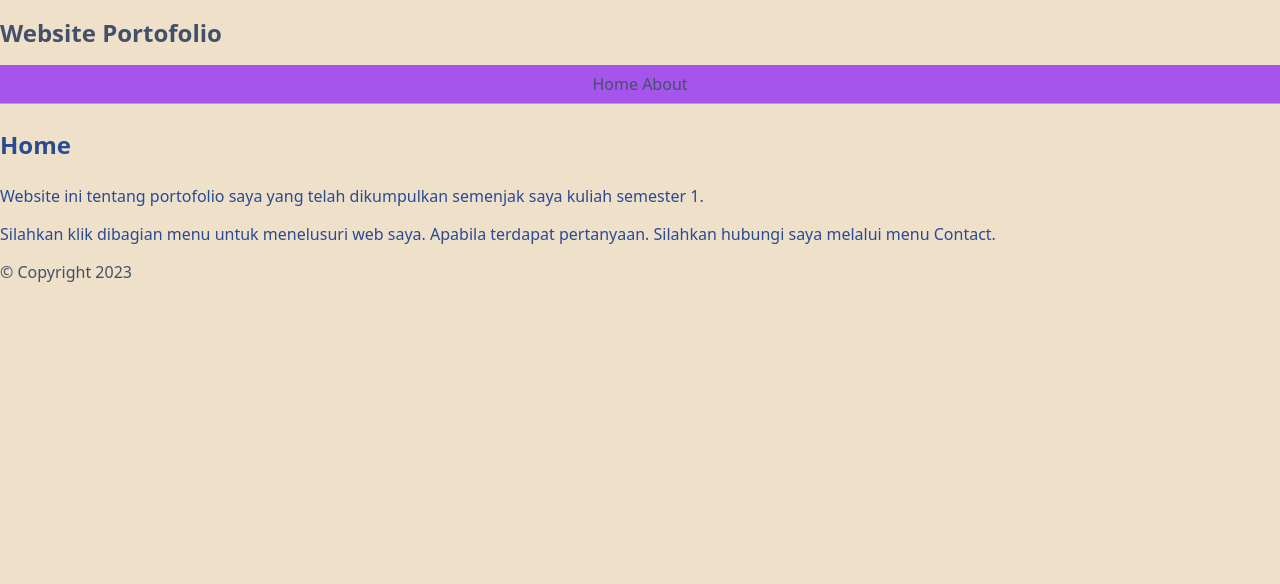
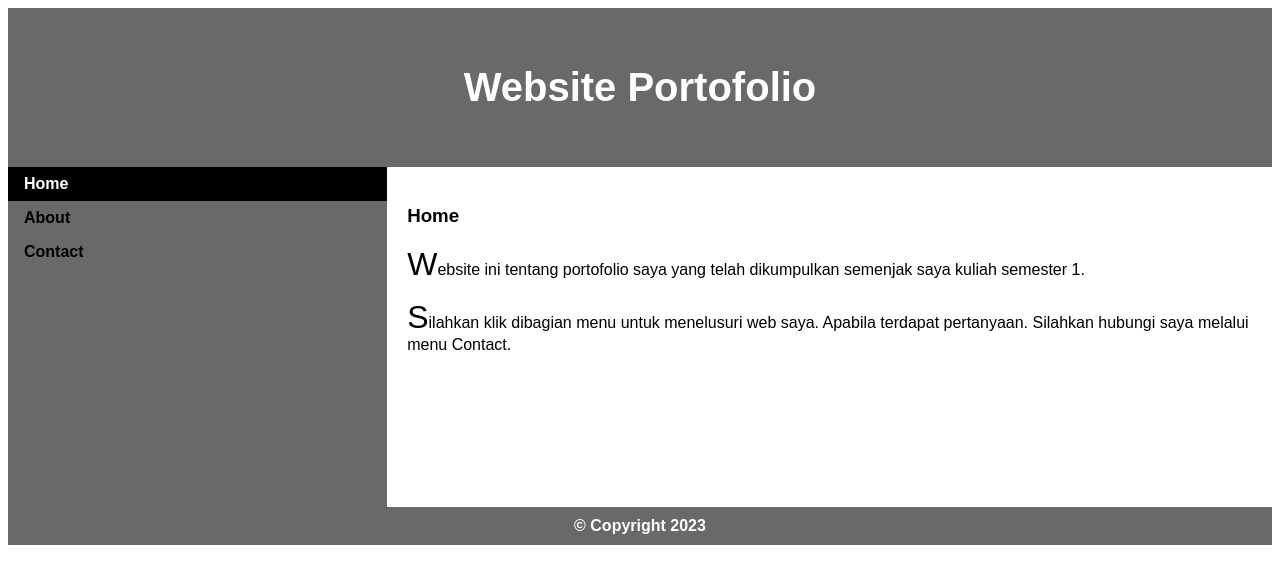
Before and after one commit to Mynzuw/project-pertemuan1-src1uc, a plain HTML site: page index.html in a window 1280 px wide. Drawn offline with Linux system fonts and the light colour scheme.

Commit message:
1 file modified

```diff
--- a/index.html
+++ b/index.html
@@ -2,7 +2,79 @@
 <html>
   <head>
     <title>Halaman Utama</title>
-    <link rel="stylesheet" href="styles.css">
+    <style>
+    * {
+      box-sizing: border-box;
+    }
+    body {
+      font-family: Arial;
+    }
+    header {
+      background-color: dimgrey;
+      padding: 30px;
+      text-align: center;
+      color: white;
+      font-size: 20px;
+    }
+    nav{
+      float: left;
+      width: 30%;
+      height: 340px;
+      color: white;
+      font-size: 20px
+      padding: 0px;
+      background-color: dimgrey;
+    }
+    nav ul {
+      padding: 0;
+      margin: 0;
+      list-style-type: none;
+    }
+    nav ul li a {
+      display: block;
+      text-decoration: none;
+      color: black;
+      font-weight: bold;
+      padding: 8px 16px;
+    }
+    nav ul li a.active{
+      background-color: black;
+      color: white;
+    }
+    nav ul li a:hover:not(.active){
+      background-color: darkslategrey;
+      color: white;
+    }
+    article{
+      float: left;
+      width: 70%;
+      padding: 20px;
+    }
+    section::after {
+      clear: both;
+      display: table;
+      content:"";
+    }
+    footer {
+      background-color:dimgrey;
+      padding: 10px;
+      text-align: center;
+      color: white;
+      font-weight: bold;
+    }
+    p::first-letter{
+      font-size: xx-large
+    }
+    /*
+    responsive layout
+    */
+    @media (max-width: 300px) {
+      nav, article {
+        width: 100%;
+        height: auto;
+      }
+    }
+  </style>
   </head>
   <body>
    <header>
@@ -10,9 +82,12 @@
    </header>
    <section>
      <nav>
-        Home
-        About
-     </nav>
+       <ul>
+        <li><a class="active" href="#">Home</a></li>
+        <li><a class="" href="#">About</a></li>
+        <li><a class="" href="#">Contact</a></li>
+       </ul>
+      </nav>
      <article>
        <h1>Home</h1>
        <p>Website ini tentang portofolio saya yang telah dikumpulkan semenjak saya kuliah semester 1.
```
